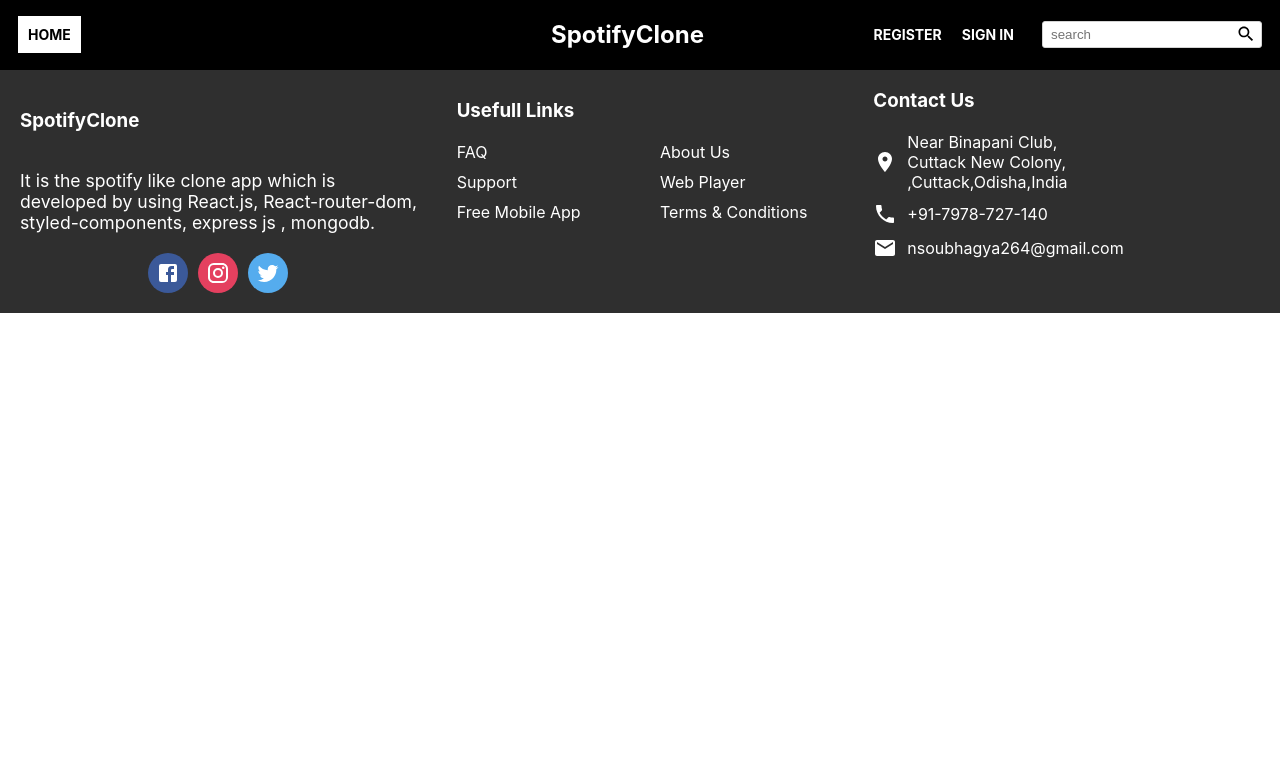
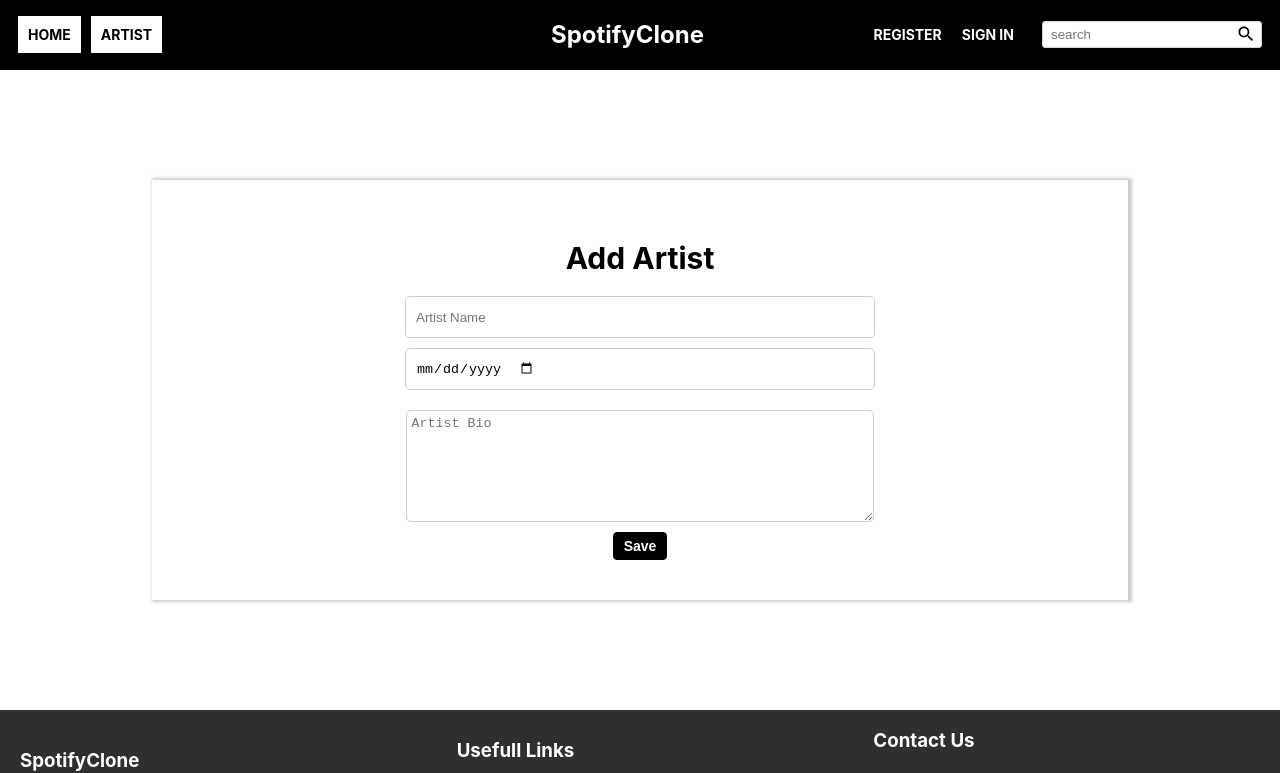
Before and after one commit to Soubhagya264/Spotify_CRUD_APP, a React (Create React App) app in the folder client/spotify_front/: page /addArtist in a window 1280 px wide. Shown: the top 773 px of the page. Built offline with nearby package versions, Linux system fonts and the light colour scheme.

Commit message:
MODIFICATION OF ADD ARTIST AND ADD SONGS

```diff
--- a/client/spotify_front/src/App/App.js
+++ b/client/spotify_front/src/App/App.js
@@ -1,10 +1,13 @@
 import './App.css';
 import Navbar from  '../components/Navbar';
 import Footer from '../components/footer';
-import Songs from '../components/Songs';
+import Songs from '../pages/Songs';
 import AddingSong from '../components/AddingSong';
 import {BrowserRouter as Router, Routes, Route} from 'react-router-dom';
 import AddArtistModal from '../components/AddArtistModal';
+import Add_Artist from '../components/Add_Artist';
+import Artist from '../pages/Artist';
+
 
 function App() {
   return (
@@ -14,6 +17,10 @@
         <Routes>
           <Route path="/" element={<Songs />} />
           <Route path="/addingSong" element={<AddingSong />} />
+          <Route path="/addArtistModal" element={<AddArtistModal />} />
+          <Route path="/addArtist" element={<Add_Artist />} />
+          <Route path="/artist" element={<Artist />} />
+
         </Routes>
         <Footer/>
       </Router>
--- /dev/null
+++ b/client/spotify_front/src/components/Add_Artist.jsx
@@ -0,0 +1,31 @@
+
+
+import React from 'react'
+
+import {Container, Wrapper, Title, Form, Input,Button,TextArea} from '../style/Add_Artist_Styled'
+
+
+const Add_Artist = () => {
+  return (
+    <>
+    <Container>
+    <Wrapper>
+    <Title>
+        Add Artist
+    </Title>
+    <Form>
+        <Input type="text" placeholder="Artist Name" />
+        <Input type="date" placeholder="Artist DOB" />
+        <TextArea placeholder="Artist Bio" />
+        <Button>Save</Button>
+    </Form>
+    </Wrapper>
+    </Container>
+
+
+
+    </>
+  )
+}
+
+export default Add_Artist
--- a/client/spotify_front/src/components/AddingSong.jsx
+++ b/client/spotify_front/src/components/AddingSong.jsx
@@ -83,7 +83,7 @@
                 </CENTER>
 
                 <RIGHT>
-                  <BUTTON
+                 <Link to="/addArtistModal"><BUTTON
 
                     onClick={
                       (e) => {
@@ -93,6 +93,7 @@
                     }
 
                   ><AddIcon style={{ fontSize: 16, paddingRight: 4 }} />Add Artists</BUTTON>
+                  </Link>
                 </RIGHT>
 
               </SELECTFILE>
--- a/client/spotify_front/src/components/Navbar.jsx
+++ b/client/spotify_front/src/components/Navbar.jsx
@@ -9,6 +9,7 @@
                 <Left>
 
                     <Link to="/" style={{textDecoration:"none"}}><MenuItem style={{backgroundColor:"white",color:"black"}}>HOME </MenuItem></Link>
+                    <Link to="/artist" style={{textDecoration:"none"}}><MenuItem style={{backgroundColor:"white",color:"black",marginLeft:"10px"}}>ARTIST</MenuItem></Link>
                 </Left>
                 <Center>
                     <Logo>SpotifyClone</Logo>
--- a/client/spotify_front/src/components/songs.jsx
+++ b/client/spotify_front/src/pages/Songs.jsx
@@ -3,7 +3,7 @@
 import { Button,Container, Wrapper, Table, TableHead, TableRow, TableCell, TableBody,Right } from "../style/Song_Styled";
 import {FaStar} from 'react-icons/fa';
 import AddIcon from '@mui/icons-material/Add';
-import Ratings from './Ratings';
+import Ratings from '../components/Ratings';
 import { useState } from 'react';
 import { Link } from 'react-router-dom';
 const Songs = () => {
@@ -17,7 +17,7 @@
         <Right>
             <Link to="/addingSong"><Button>
                 <AddIcon style={{fontSize:16,paddingRight:4}}></AddIcon>
-                ADD SONGS
+                Add Songs
             </Button>
             </Link>
         </Right>
--- /dev/null
+++ b/client/spotify_front/src/style/Add_Artist_Styled.js
@@ -0,0 +1,72 @@
+import styled from "styled-components";
+
+export const Container = styled.div`
+display: flex;
+flex-direction: column;
+align-items: center;
+height: 80vh;
+
+    width:100%;
+    text-align:center;
+    justify-content:center;
+    `;
+export const Wrapper = styled.div`
+
+    display: flex;
+    flex-direction: column;
+    justify-content: space-between;
+    align-items: center;
+    width:70%;
+    padding:40px 40px 40px 40px;
+    box-shadow: 2px 0px 3px 2px rgba(0, 0, 0, 0.2);
+    `;
+export const Form = styled.form`
+display: flex;
+flex-direction: column;
+
+    width: 100%;
+    align-items: center;
+    justify-content: center;
+    `;
+
+    export const Input = styled.input`
+    display: flex;
+    width: 50%;
+    height: 40px;
+    border-radius: 5px;
+    border: 1px solid #ccc;
+    padding: 0 10px;
+    margin-bottom: 10px;
+    `;
+export const Button = styled.button`
+    background-color: black;
+    border: 1px solid black;
+    border-radius: 4px;
+    color: white;
+    font-size: 14px;
+    font-weight: bold;
+    padding: 5px 10px;
+    margin: 0 5px;
+    cursor: pointer;
+    &:hover {
+        background-color: white;
+        color: black;
+        transition: all 0.3s ease-in-out;
+    }
+    `;
+  export const Title = styled.h1`
+    font-size: 30px;
+    font-weight: bold;
+    margin-bottom:20px;
+    `;
+
+    export const TextArea = styled.textarea`
+
+  width: 51%;
+  height: 100px;
+  margin: 10px 0px;
+  padding: 5px;
+  border-radius: 5px;
+
+  border: 1px solid #ccc;
+    `;
```
Also changed, not shown: client/spotify_front/src/components/Artits.jsx (deleted).
